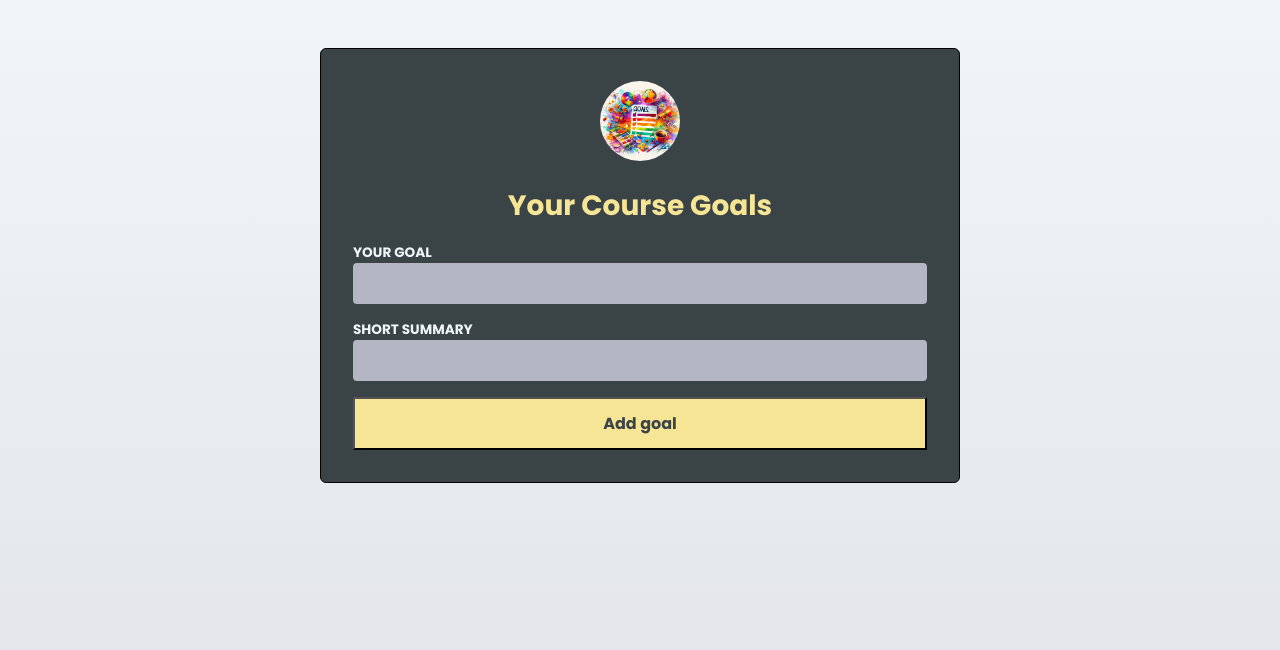
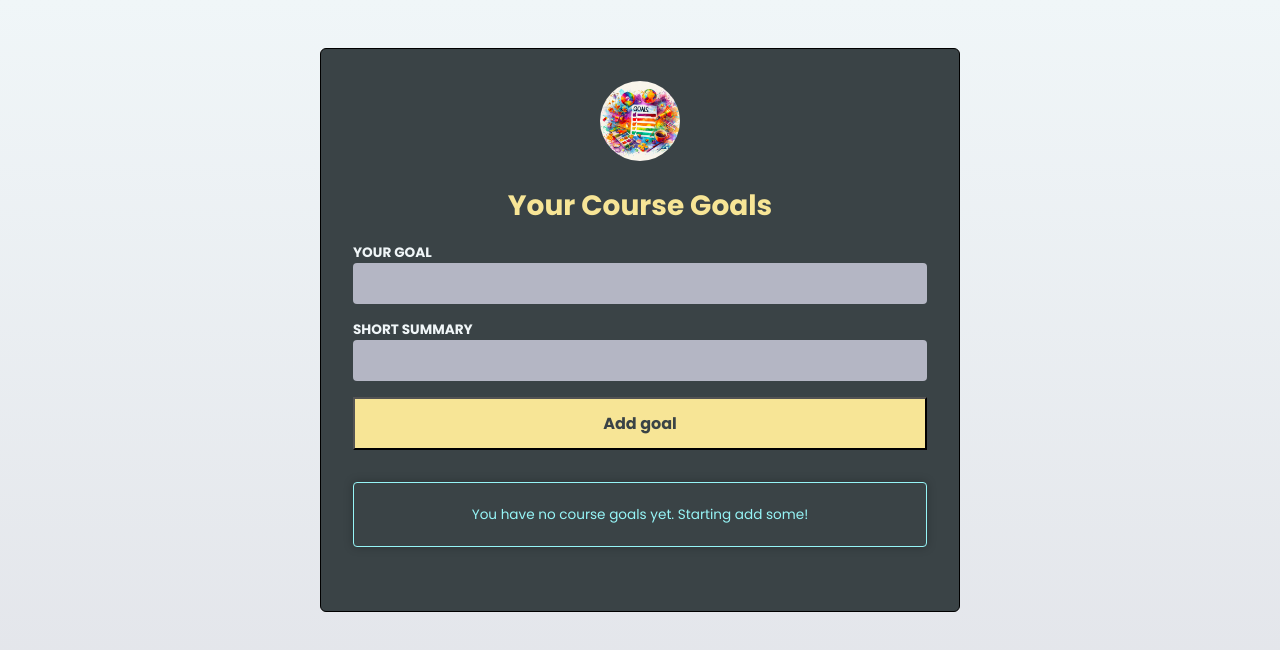
Before and after one commit to alsfurlan/academind-react-ts-basic, a React (Vite) app: page / in a window 1280 px wide. Shown: the top 650 px of the page. Built offline with nearby package versions, Linux system fonts and the light colour scheme.

Commit message:
Building a more dynamic & flexible component

```diff
--- a/src/components/CourseGoalList.tsx
+++ b/src/components/CourseGoalList.tsx
@@ -1,14 +1,34 @@
-import { type FC } from 'react';
+import { type ReactNode } from 'react';
 import CourseGoal from './CourseGoal';
 import { CourseGoal as CourseGoalType } from '../types/CourseGoal.ts';
+import InfoBox from './InfoBox.tsx';
 
 type CourseGoalListProps = {
   goals: CourseGoalType[];
   onDeleteGoal: (id: number) => void;
+  children: ReactNode;
 };
 
-const CourseGoalList: FC<CourseGoalListProps> = ({ goals, onDeleteGoal }) => {
+const CourseGoalList = ({ goals, onDeleteGoal }: CourseGoalListProps) => {
+  if (!goals.length) {
     return (
+      <InfoBox mode='hint'>
+        You have no course goals yet. Starting add some!
+      </InfoBox>
+    );
+  }
+
+  const warningBox =
+    goals.length >= 4 ? (
+      <InfoBox mode='warning'>
+        {' '}
+        You're collecting a lot of goals. Don't put too much on your plate!
+      </InfoBox>
+    ) : null;
+
+  return (
+    <>
+      {warningBox}
       <ul>
         {goals.map(({ id, title, description }) => {
           return (
@@ -20,6 +40,7 @@ const CourseGoalList: FC<CourseGoalListProps> = ({ goals, onDeleteGoal }) => {
           );
         })}
       </ul>
+    </>
   );
 };
 
--- /dev/null
+++ b/src/components/InfoBox.tsx
@@ -0,0 +1,24 @@
+import { type ReactNode } from 'react';
+
+type InfoBoxProps = {
+  mode: 'hint' | 'warning';
+  children: ReactNode;
+};
+
+const InfoBox = ({ mode, children }: InfoBoxProps) => {
+  if (mode === 'hint') {
+    return (
+      <aside className='infobox infobox-hint'>
+        <p>{children}</p>
+      </aside>
+    );
+  }
+  return (
+    <aside className='infobox infobox-warning warning--medium'>
+      <h2>Warning</h2>
+      <p>{children}</p>
+    </aside>
+  );
+};
+
+export default InfoBox;
--- a/src/index.css
+++ b/src/index.css
@@ -118,3 +118,32 @@ form button {
   color: #3a4346;
   cursor: pointer;
 }
+
+.infobox {
+  margin: 2rem 0;
+  padding: 0.5rem;
+  text-align: center;
+  box-shadow: 0 0 10px rgba(0,0,0,0.25);
+  font-size: 0.85rem;
+  border-radius: 4px;
+}
+
+.infobox-hint {
+  border: 1px solid #96f5f7;
+  color: #96f5f7;
+}
+
+.infobox-warning.warning--low {
+  border: 1px solid #f6d84f;
+  color: #f6d84f;
+}
+
+.infobox-warning.warning--medium {
+  border: 1px solid #f9a73b;
+  color: #f9a73b;
+}
+
+.infobox-warning.warning--high {
+  border: 1px solid #f97373;
+  color: #f97373;
+}
```
Lines whose indentation alone changed are shown as unchanged.
